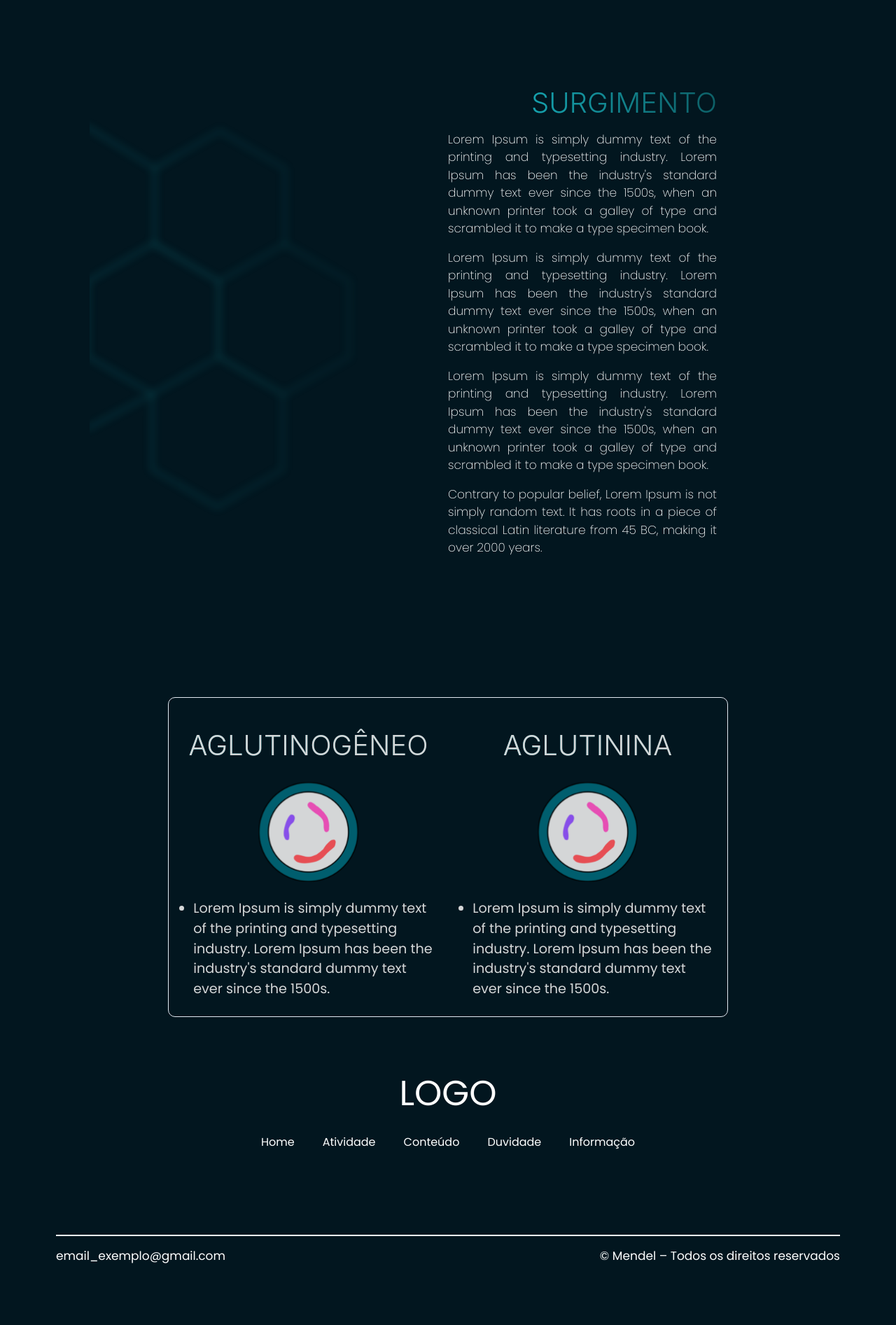
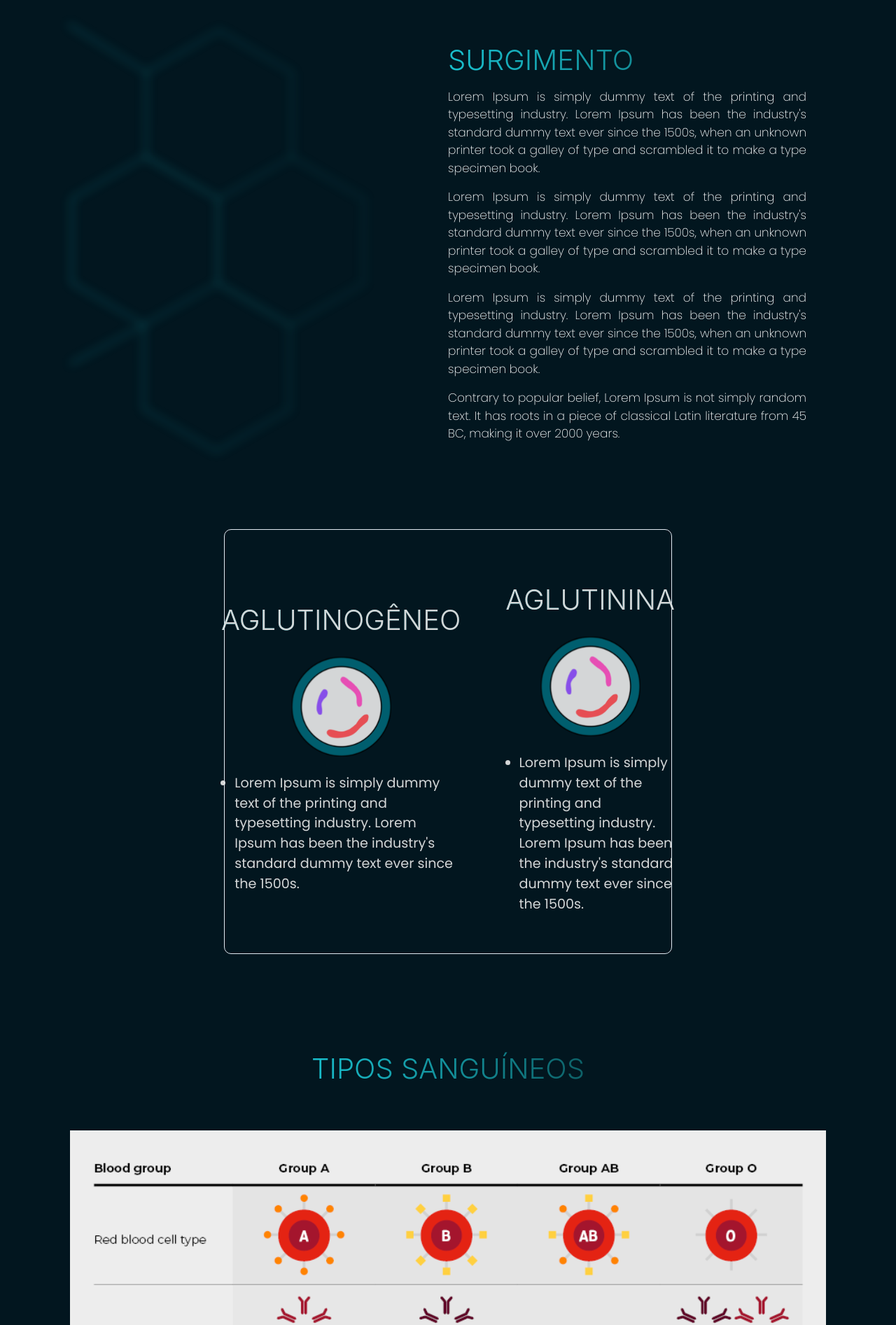
Before and after one commit to Matheus1415/Mendel, a React (Vite) app: page /abo in a window 1280 px wide. Shown: the part 860-2753 px from the top of the page at 70% size. Built offline with nearby package versions, Linux system fonts and the light colour scheme.

Commit message:
Terminando o resumo

```diff
--- /dev/null
+++ b/src/data/transSangueAbo.json
@@ -0,0 +1,32 @@
+[
+    {
+        "title": "TIPO A",
+        "listItems": [
+            "Não podem doar sangue para indivíduos do sangue B, pois as hemácias seriam atacadas pelas aglutininas anti-A.",
+            "Eles podem doar para pessoas com sangue A e pessoas com sangue AB.",
+            "Pessoas com sangue A podem receber doação de pessoas com sangue A ou sangue O."
+        ]
+    },
+    {
+        "title": "TIPO B",
+        "listItems": [
+            "Não podem doar para os de sangue A, pois suas hemácias seriam atacadas pelas aglutininas Anti-B.",
+            "Eles podem doar, portanto, para pessoas com sangue B e pessoas com sangue AB.",
+            "Pessoas com sangue B podem receber doação de pessoas com o mesmo sangue ou sangue O"
+        ]
+    },
+    {
+        "title": "TIPO AB",
+        "listItems": [
+            "Podem receber sangue de qualquer tipo, pois não apresentam aglutininas em seu plasma. Devido a esse motivo, são chamados de receptores universais.",
+            "Esses indivíduos, no entanto, podem apenas doar para indivíduos com sangue AB, pois possuem aglutinogênios A e B em suas hemácia"
+        ]
+    },
+    {
+        "title": "TIPO O",
+        "listItems": [
+            "Podem doar para qualquer pessoa, pois não possuem aglutinogênios nas hemácias. Devido a esse motivo, são conhecidos como doadores universais.",
+            "Esses indivíduos, no entanto, só podem receber sangue tipo O, pois apresentam aglutinina anti-A e anti-B."
+        ]
+    }
+]
--- a/src/pages/ABO/index.jsx
+++ b/src/pages/ABO/index.jsx
@@ -1,35 +1,39 @@
 import React from "react";
 import { LayoutIntroduction } from '../../layout/LayoutIntroduction';
 import { Box, Image, Text, Heading, useBreakpointValue } from "@chakra-ui/react";
-import ABOCards, { AleloCards } from "../../components/AleloCards";
+import AleloCards from "../../components/AleloCards";
+import transSangueAbo from '../../data/transSangueAbo.json';
 
 export const ABO = () => {
-    const imageWidth = useBreakpointValue({ base: "20rem", sm: "25rem", md: "30rem", lg: "40rem" });
-    const imageMaxHeight = useBreakpointValue({ base: "30rem", sm: "40rem", md: "50rem", lg: "60rem" });
-    const textPadding = useBreakpointValue({ base: "2rem", md: "4rem", lg: "8rem" });
-    const textAlign = useBreakpointValue({ base: "center", md: "right" });
+    const imageWidth = useBreakpointValue({ base: "15rem", sm: "20rem", md: "25rem", lg: "30rem" });
+    const imageMaxHeight = useBreakpointValue({ base: "20rem", sm: "25rem", md: "30rem", lg: "40rem" });
+    const textPadding = useBreakpointValue({ base: "1rem", sm: "1.5rem", md: "2rem", lg: "4rem" });
+    const textAlign = useBreakpointValue({ base: "center", md: "left" });
+    const cardPadding = useBreakpointValue({ base: "1rem", sm: "1.5rem", md: "2rem", lg: "3rem" });
+    const gap = useBreakpointValue({ base: "1rem", sm: "2rem", md: "3rem", lg: "4rem" });
 
     return (
         <>
             <LayoutIntroduction query="SISTEMA ABO">
                 SISTEMA ABO
             </LayoutIntroduction>
+
             <Box
                 as="section"
                 w="100%"
-                minHeight="64rem"
+                minHeight="50rem"
                 display="flex"
                 flexDirection={{ base: "column", md: "row" }}
                 alignItems="center"
                 justifyContent="center"
-                px={{ base: "1rem", md: "4rem", lg: "8rem" }}
-                py={{ base: "2rem", md: "4rem" }}
+                px={{ base: "1rem", md: "2rem", lg: "4rem" }}
+                py={{ base: "1rem", md: "2rem" }}
             >
                 <Box
                     flex="1"
                     display="flex"
                     justifyContent="center"
-                    mb={{ base: "2rem", md: "0" }}
+                    mb={{ base: "1rem", md: "0" }}
                 >
                     <Image
                         src="/assets/hexagono.svg"
@@ -45,30 +49,46 @@ export const ABO = () => {
                     maxWidth="100%"
                 >
                     <Heading variant="PrimaryTitle" mb="1rem">SURGIMENTO</Heading>
-                    <Text variant="Paragraph" mb="1rem">Lorem Ipsum is simply dummy text of the printing and typesetting industry. Lorem Ipsum has been the industry's standard dummy text ever since the 1500s, when an unknown printer took a galley of type and scrambled it to make a type specimen book.</Text>
-                    <Text variant="Paragraph" mb="1rem">Lorem Ipsum is simply dummy text of the printing and typesetting industry. Lorem Ipsum has been the industry's standard dummy text ever since the 1500s, when an unknown printer took a galley of type and scrambled it to make a type specimen book.</Text>
-                    <Text variant="Paragraph" mb="1rem">Lorem Ipsum is simply dummy text of the printing and typesetting industry. Lorem Ipsum has been the industry's standard dummy text ever since the 1500s, when an unknown printer took a galley of type and scrambled it to make a type specimen book.</Text>
-                    <Text variant="Paragraph">Contrary to popular belief, Lorem Ipsum is not simply random text. It has roots in a piece of classical Latin literature from 45 BC, making it over 2000 years.</Text>
+                    <Text variant="Paragraph" mb="1rem">
+                        Lorem Ipsum is simply dummy text of the printing and typesetting industry.
+                        Lorem Ipsum has been the industry's standard dummy text ever since the 1500s,
+                        when an unknown printer took a galley of type and scrambled it to make a type specimen book.
+                    </Text>
+                    <Text variant="Paragraph" mb="1rem">
+                        Lorem Ipsum is simply dummy text of the printing and typesetting industry.
+                        Lorem Ipsum has been the industry's standard dummy text ever since the 1500s,
+                        when an unknown printer took a galley of type and scrambled it to make a type specimen book.
+                    </Text>
+                    <Text variant="Paragraph" mb="1rem">
+                        Lorem Ipsum is simply dummy text of the printing and typesetting industry.
+                        Lorem Ipsum has been the industry's standard dummy text ever since the 1500s,
+                        when an unknown printer took a galley of type and scrambled it to make a type specimen book.
+                    </Text>
+                    <Text variant="Paragraph">
+                        Contrary to popular belief, Lorem Ipsum is not simply random text. It has roots
+                        in a piece of classical Latin literature from 45 BC, making it over 2000 years.
+                    </Text>
                 </Box>
             </Box>
+
             <Box
                 display="flex"
-                justifyContent="center"
+                flexDirection="column"
                 alignItems="center"
                 border="1px solid"
                 borderRadius="10px"
-                padding="1rem"
+                padding={cardPadding}
                 borderColor="gray.200"
-                width="100%"
-                maxWidth="50rem"
+                width="50%"
+                maxWidth="100%"
                 mx="auto"
-                my="2rem"
+                my="1rem"
             >
                 <Box
                     display="flex"
-                    flexDirection="row"  // Alterado para 'row'
+                    flexDirection={{ base: "column", sm: "column", md: "row" }}
                     alignItems="center"
-                    gap="2rem"  // Ajuste o valor conforme necessário
+                    gap={gap}
                 >
                     <AleloCards
                         title="AGLUTINOGÊNEO"
@@ -84,6 +104,58 @@ export const ABO = () => {
                     />
                 </Box>
             </Box>
+
+            <Box
+                display="flex"
+                flexDirection="column"
+                alignItems="center"
+                justifyContent="center"
+                mt="7rem"
+            >
+                <Heading
+                    variant="PrimaryTitle"
+                    textAlign="center"
+                    mb="4rem"
+                >
+                    TIPOS SANGUÍNEOS
+                </Heading>
+                <Image
+                    src="/assets/tipssanguineos.svg"
+                    alt="Tipos Sanguíneos"
+                />
+            </Box>
+
+            <Box>
+                <Heading
+                    variant="PrimaryTitle"
+                    textAlign="center"
+                    margin="4rem"
+                >
+                    TRANSFUSÕES DE SANGUE
+                </Heading>
+                <Box
+                    display="grid"
+                    gridTemplateColumns={{ base: "1fr", md: "1fr 1fr" }}
+                    gap="2rem"
+                >
+                    {transSangueAbo.map((props, index) => (
+                        <AleloCards key={index} {...props} />
+                    ))}
+                </Box>
+                <Text variant="Paragraph" textAlign="center" margin="4rem" fontSize="2rem">
+                    RESUMINDO
+                </Text>
+                <Box
+                    display="flex"
+                    justifyContent="center"
+                    mt="2rem"
+                >
+                    <Image
+                        src="/assets/resumoAbo.svg"
+                        alt="Resumindo tipos sanguíneos"
+                    />
+                </Box>
+            </Box>
         </>
     );
 }
```
Also changed, not shown: public/assets/resumoAbo.svg (added), public/assets/tipssanguineos.svg (added).
